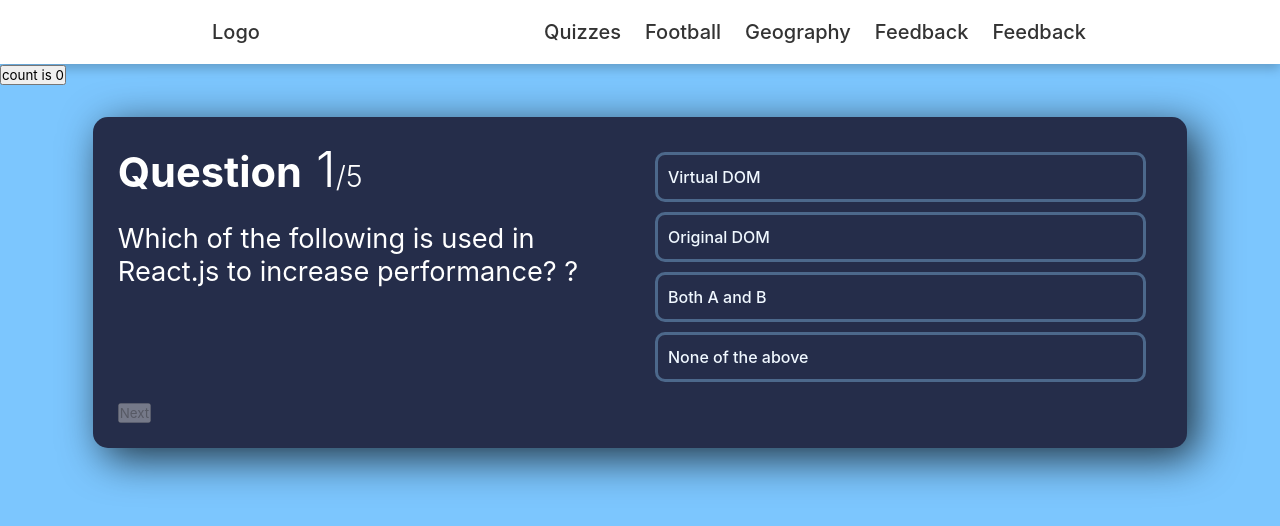
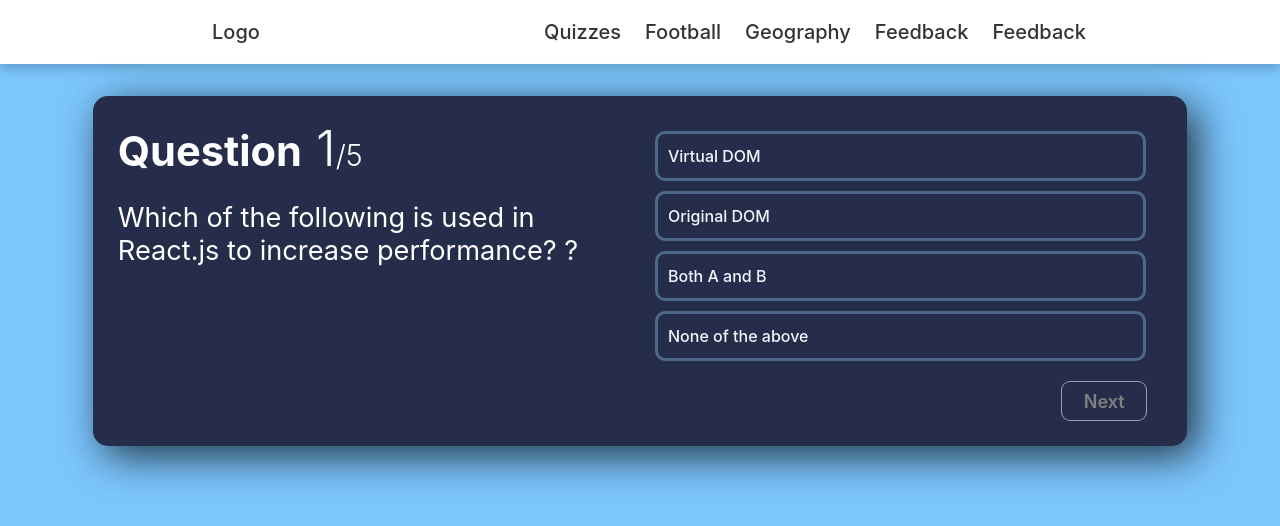
Before and after one commit to ad-munir/Quiz-app-with-React, a React (Vite) app: page / in a window 1280 px wide. Shown: the top 526 px of the page. Built offline with nearby package versions, Linux system fonts and the light colour scheme.

Commit message:
result board has been added

```diff
--- a/src/App.jsx
+++ b/src/App.jsx
@@ -1,18 +1,13 @@
-import { useState } from 'react'
 import Navbar from './components/Navbar'
 import {jsQuizz} from './constants'
 import Quiz from './components/Quiz'
 
 function App() {
-  const [count, setCount] = useState(0)
 
 
   return (
     <>
       <Navbar />
-        <button onClick={() => setCount((count) => count + 1)}>
-          count is {count}
-        </button>
       <Quiz questions={jsQuizz.questions} />
     </>
   )
--- a/src/components/Quiz.jsx
+++ b/src/components/Quiz.jsx
@@ -51,6 +51,10 @@ const Quiz = ({ questions }) => {
         )
     }
 
+    const onclickTryAgain = ()=> {
+        setResult(resultIntialState);
+        setShowResult(false);
+    }
     return (
         <div className="question-card">
 
@@ -69,9 +73,9 @@ const Quiz = ({ questions }) => {
 
                         {choices.map((choice, index) => (
                             <li
-                                className="option"
                                 key={choice}
                                 onClick={() => onClickAnswer(choice, index)}
+                                className={choiceIndex === index ? "selected-option option" : "option"}
                             >
                                 {choice}
                             </li>
@@ -79,23 +83,26 @@ const Quiz = ({ questions }) => {
 
                     </ul>
 
-                    <div className="footer">
+                    <div className="card-footer">
                         <button
                             onClick={onClickNext}
                             disabled={choiceIndex === null}
                         >
                             {currentQuestion === questions.length - 1 ? "Finish" : "Next"}
                         </button>
-
                     </div>
                 </div>
 
                 :
 
-                <div>
-                    <h3>score: {result.score}</h3>
-                    <h3>correct: {result.correctAnswers}</h3>
-                    <h3>wrong: {result.wrongAnswers}</h3>
+                <div className='result-board'>
+                    <h1>Result</h1>
+                    <h3>Total Questions: <span>{questions.length}</span></h3>
+                    <h3>Score: <span>{result.score}</span></h3>
+                    <h3>Correct Answers: <span>{result.correctAnswers}</span></h3>
+                    <h3>Wrong Answers: <span>{result.wrongAnswers}</span></h3>
+
+                    <button onClick={() =>onclickTryAgain()}>Try again</button>
                 </div>}
         </div>
     )
--- a/src/styles/QuestionCard.css
+++ b/src/styles/QuestionCard.css
@@ -26,8 +26,31 @@ body {
     box-shadow: 10px 10px 42px 0px rgba(0, 0, 0, 0.75);
     width: 90%;
     display: grid;
-    grid-template-columns: repeat(2, 4fr);
+    grid-template-columns: 1fr 1fr;
+    grid-template-rows: auto auto 1fr;
     grid-gap: 10px;
+}
+
+.card-left {
+    grid-column: 1 / span 1;
+    /* Span 1 column */
+    grid-row: 1 / span 2;
+    /* Span 2 rows */
+}
+
+.card-right {
+    grid-column: 2 / span 1;
+    /* Span 1 column */
+    grid-row: 1 / span 2;
+    /* Span 2 rows */
+}
+
+/* Styling for the card-footer section */
+.card-footer {
+    grid-column: 1 / span 2;
+    /* Span 2 columns */
+    grid-row: 3 / span 1;
+    /* Span 1 row */
 }
 
 #question {
@@ -40,6 +63,7 @@ body {
     font-weight: 300;
     font-size: 1.2em;
 }
+
 #question-sum {
     font-weight: 300;
     font-size: .7em;
@@ -63,6 +87,86 @@ body {
     cursor: pointer;
 }
 
+.selected-option {
+    background-color: #7cc6fe;
+}
+
 .option:hover {
     background-color: #7cc6fe;
 }
+
+.card-footer {
+    display: flex;
+    justify-content: flex-end;
+}
+
+.card-footer button {
+    background: linear-gradient(0deg, #9cc1de 0.03%, #a9b2d4);
+    border-radius: 9px;
+    font-size: 18px;
+    font-weight: 600;
+    color: #252d4a;
+    padding: 10px 42px;
+    outline: none;
+    border: none;
+    cursor: pointer;
+    border: solid 2px linear-gradient(0deg, #9cc1de 0.03%, #a9b2d4);
+    height: 2.5rem;
+    width: 5rem;
+    display: flex;
+    justify-content: center;
+    align-items: center;
+    margin-right: 15px;
+}
+
+.card-footer button:disabled {
+    background: #252d4a;
+    color: gray;
+    border: solid 1px rgba(255, 255, 255, 0.553);
+}
+
+.result-board {
+    text-align: center;
+    background-color: aliceblue;
+    width: 50rem;
+    padding: 20px;
+    border-radius: 15px;
+    height: 20rem;
+}
+
+.result-board h1 {
+    font-weight: 600;
+    margin-bottom: 20px;
+}
+
+.result-board h3 {
+    font-size: 1.7em;
+    letter-spacing: 1.4px;
+    font-weight: 400;
+}
+
+
+.result-board h3 span {
+    color: #2f8f8c;
+}
+
+
+.result-board button {
+    background: linear-gradient(0deg, #9cc1de 0.03%, #a9b2d4);
+    border-radius: 9px;
+    font-size: 18px;
+    font-weight: 600;
+    color: #252d4a;
+    padding: 10px 42px;
+    outline: none;
+    border: none;
+    cursor: pointer;
+    border: solid 1px linear-gradient(0deg, #9cc1de 0.03%, #a9b2d4);
+    margin-top: 25px;
+}
+
+.result-board button:hover {
+    background: linear-gradient(0deg, #a9b2d4 0.03%, #9cc1de);
+    color: azure;
+    border: solid 2px;
+}
```
